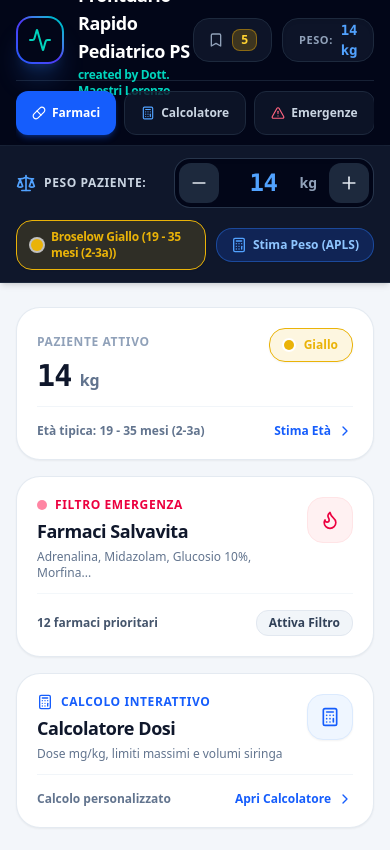
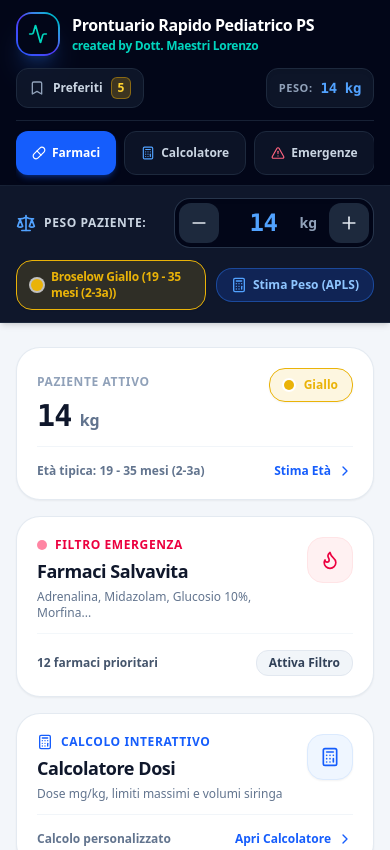
Before and after one commit to Maelor0110/FarmaciPediatriciPS, a React (Vite) app: page / in a window 390 px wide. Shown: the top 850 px of the page. Built offline with nearby package versions, Linux system fonts and the light colour scheme.

Commit message:
refactor(ui): optimize header layout for mobile
Adjust header dimensions and stack orientation to improve responsiveness and content visibility on smaller screens.

```diff
--- a/src/components/Header.tsx
+++ b/src/components/Header.tsx
@@ -23,27 +23,29 @@ export const Header: React.FC<HeaderProps> = ({
   return (
     <header className="bg-slate-950 text-white border-b border-slate-800/80 transition-colors shadow-lg">
       <div className="max-w-7xl mx-auto px-4 sm:px-6 lg:px-8">
-        <div className="flex items-center justify-between h-20 md:h-28 lg:h-32">
+
+        {/* Top Header Section (Responsive Stack on Mobile, Flex Row on Tablet & Desktop) */}
+        <div className="flex flex-col sm:flex-row sm:items-center justify-between gap-3 md:gap-4 py-3 sm:py-4 lg:py-5">
 
           {/* Brand Identity & Title */}
-          <div className="flex items-center space-x-3.5 md:space-x-5">
-            <div className="w-12 h-12 md:w-18 md:h-18 lg:w-20 lg:h-20 rounded-2xl md:rounded-3xl bg-gradient-to-tr from-blue-600 via-indigo-600 to-teal-400 p-0.5 md:p-1 shadow-xl shadow-blue-500/20 flex items-center justify-center shrink-0">
-              <div className="w-full h-full bg-slate-950 rounded-[14px] md:rounded-[22px] flex items-center justify-center">
-                <Activity className="w-6 h-6 md:w-10 md:h-10 lg:w-11 lg:h-11 text-teal-400" />
+          <div className="flex items-center space-x-3 md:space-x-4 min-w-0">
+            <div className="w-11 h-11 sm:w-14 sm:h-14 md:w-16 md:h-16 lg:w-20 lg:h-20 rounded-2xl md:rounded-3xl bg-gradient-to-tr from-blue-600 via-indigo-600 to-teal-400 p-0.5 md:p-1 shadow-xl shadow-blue-500/20 flex items-center justify-center shrink-0">
+              <div className="w-full h-full bg-slate-950 rounded-[13px] sm:rounded-[14px] md:rounded-[22px] flex items-center justify-center">
+                <Activity className="w-5 h-5 sm:w-7 sm:h-7 md:w-9 md:h-9 lg:w-11 lg:h-11 text-teal-400" />
               </div>
             </div>
 
-            <div>
-              <h1 className="font-extrabold text-lg sm:text-2xl md:text-3xl lg:text-4xl tracking-tight text-white flex items-center gap-2 md:gap-3">
-                <span>Prontuario Rapido Pediatrico PS</span>
+            <div className="min-w-0 flex-1">
+              <h1 className="font-black text-base sm:text-xl md:text-2xl lg:text-3xl xl:text-4xl tracking-tight text-white leading-snug">
+                Prontuario Rapido Pediatrico PS
               </h1>
-              <div className="flex items-center flex-wrap gap-x-2 gap-y-1 mt-0.5 md:mt-1.5 text-xs sm:text-sm md:text-base lg:text-lg">
+              <div className="flex items-center flex-wrap gap-x-2 gap-y-0.5 mt-0.5 sm:mt-1 text-xs sm:text-sm md:text-base">
                 <span className="text-teal-400 font-bold tracking-tight">
                   created by Dott. Maestri Lorenzo
                 </span>
                 <span className="hidden sm:inline text-slate-500">•</span>
                 <span className="hidden sm:inline text-slate-400 font-medium text-xs md:text-sm">
-                  Pronto Soccorso ed Emergenza Pediatrica
+                  Pronto Soccorso ed Emergenza
                 </span>
               </div>
             </div>
@@ -108,8 +110,8 @@ export const Header: React.FC<HeaderProps> = ({
             </button>
           </nav>
 
-          {/* Right Action Tiles */}
-          <div className="flex items-center space-x-2.5 md:space-x-4">
+          {/* Action Tiles: Preferiti & Peso (Neatly aligned on mobile and desktop) */}
+          <div className="flex items-center justify-between sm:justify-end space-x-2.5 md:space-x-3 shrink-0">
             {/* Quick Favorites Filter Tile */}
             <button
               onClick={() => {
@@ -117,25 +119,25 @@ export const Header: React.FC<HeaderProps> = ({
                 setShowOnlyFavorites(!showOnlyFavorites);
               }}
               title="Mostra solo preferiti"
-              className={`h-11 md:h-14 lg:h-16 px-3.5 md:px-5 rounded-2xl text-xs md:text-sm lg:text-base font-black flex items-center space-x-2 transition-all border ${
+              className={`h-10 sm:h-12 lg:h-14 px-3 sm:px-4 rounded-xl sm:rounded-2xl text-xs sm:text-sm lg:text-base font-black flex items-center space-x-2 transition-all border ${
                 showOnlyFavorites
                   ? 'bg-amber-500/20 text-amber-300 border-amber-500/50 shadow-md shadow-amber-500/20'
                   : 'bg-slate-900/90 hover:bg-slate-850 text-slate-300 border-slate-800'
               }`}
             >
-              <Bookmark className={`w-4 h-4 md:w-5 md:h-5 ${showOnlyFavorites ? 'fill-amber-400 text-amber-400' : 'text-slate-400'}`} />
-              <span className="hidden sm:inline">Preferiti</span>
+              <Bookmark className={`w-4 h-4 sm:w-5 sm:h-5 ${showOnlyFavorites ? 'fill-amber-400 text-amber-400' : 'text-slate-400'}`} />
+              <span>Preferiti</span>
               {favoritesCount > 0 && (
-                <span className="bg-amber-400/20 text-amber-300 text-xs md:text-sm font-black px-2 py-0.5 rounded-lg border border-amber-400/40">
+                <span className="bg-amber-400/20 text-amber-300 text-xs sm:text-sm font-black px-1.5 sm:px-2 py-0.5 rounded-md sm:rounded-lg border border-amber-400/40">
                   {favoritesCount}
                 </span>
               )}
             </button>
 
             {/* Current Patient Weight Indicator */}
-            <div className="h-11 md:h-14 lg:h-16 bg-slate-900/90 border border-slate-800 rounded-2xl px-4 md:px-5 flex items-center space-x-2 md:space-x-2.5 shadow-inner">
-              <span className="text-[11px] md:text-xs text-slate-400 uppercase font-black tracking-wider">Peso:</span>
-              <span className="text-sm md:text-xl lg:text-2xl font-black text-blue-400 font-mono tracking-tight">{patientWeight} kg</span>
+            <div className="h-10 sm:h-12 lg:h-14 bg-slate-900/90 border border-slate-800 rounded-xl sm:rounded-2xl px-3 sm:px-4 flex items-center space-x-2 shadow-inner">
+              <span className="text-[11px] sm:text-xs text-slate-400 uppercase font-black tracking-wider">Peso:</span>
+              <span className="text-sm sm:text-base md:text-xl lg:text-2xl font-black text-blue-400 font-mono tracking-tight">{patientWeight} kg</span>
             </div>
           </div>
 
```
